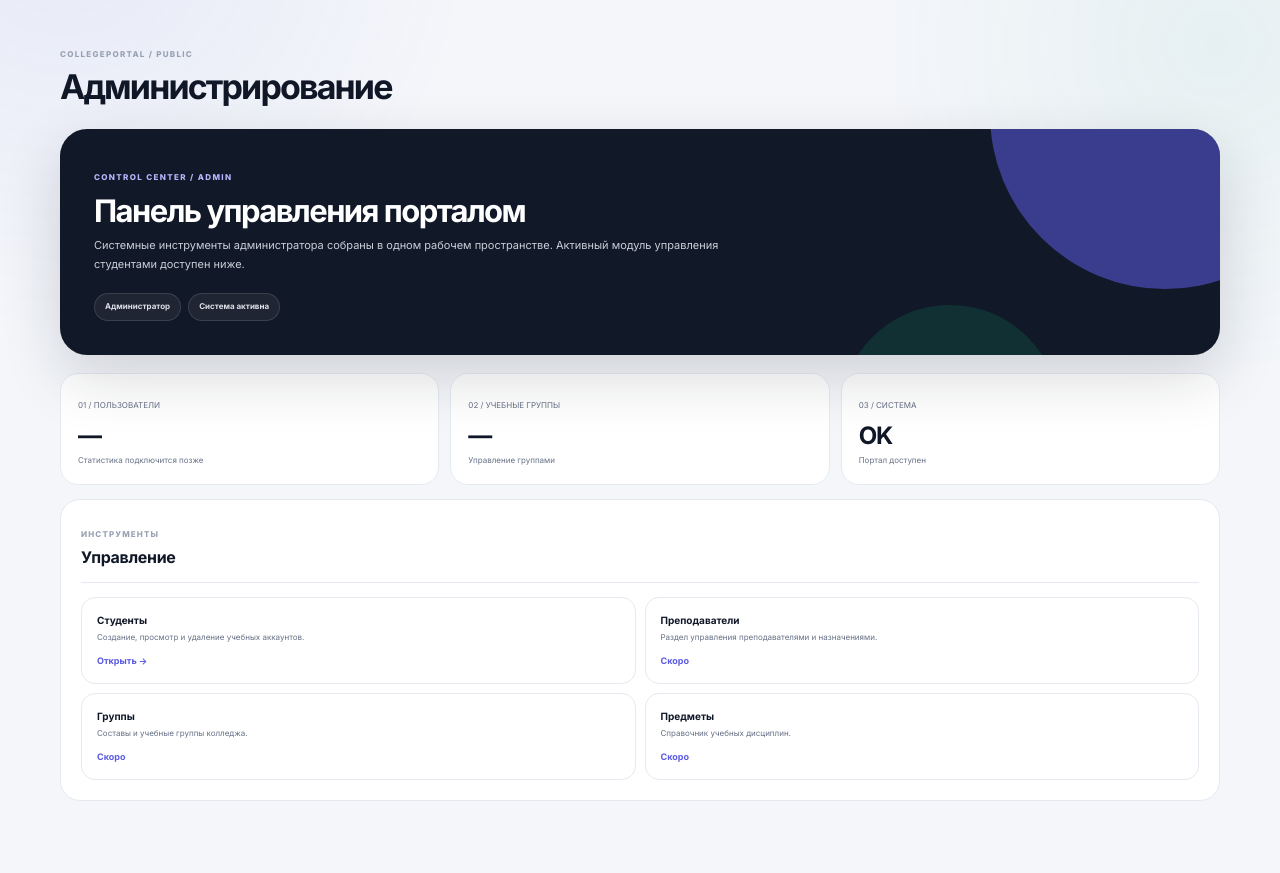
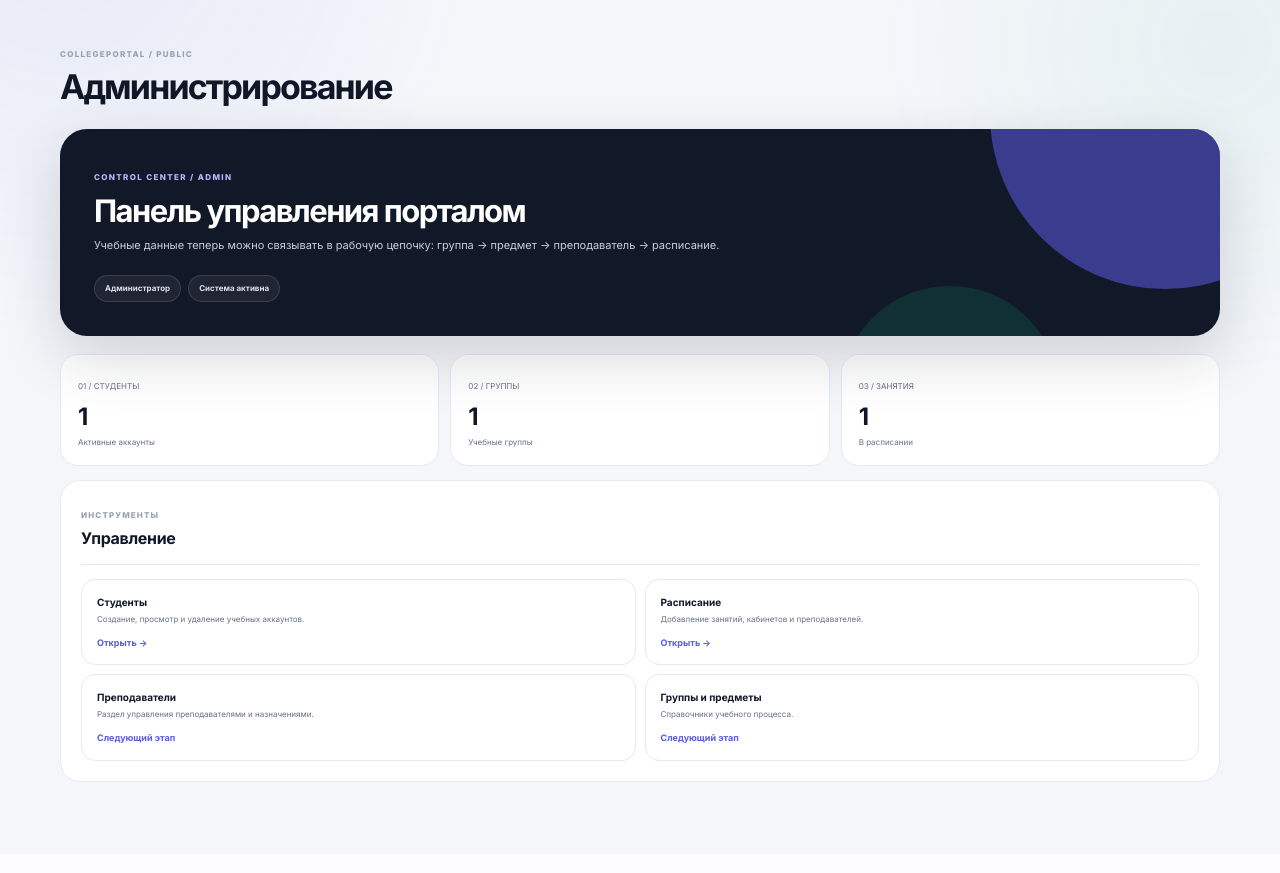
Before and after one commit to gamerpro3245/CollegePortal, a FastAPI app: template templates/admin.html in a window 1280 px wide. Shown: the part 76-949 px from the top of the page. After the commit the page ends 858 px from the top, so only its background shows below. Run offline with FastAPI, Linux system fonts and the light colour scheme; the template is opened without the code that fills it: most values are stand-ins (such as "Sample title", 1, 10 or a date in 2020).

Commit message:
Add schedule management to admin dashboard

```diff
--- a/templates/admin.html
+++ b/templates/admin.html
@@ -1,4 +1,18 @@
-{% extends "base.html" %}{% block title %}Администрирование — CollegePortal{% endblock %}{% block page_title %}Администрирование{% endblock %}{% block content %}
-<section class="hero"><span class="hero-kicker">CONTROL CENTER / ADMIN</span><h2>Панель управления порталом</h2><p>Системные инструменты администратора собраны в одном рабочем пространстве. Активный модуль управления студентами доступен ниже.</p><div class="hero-meta"><span>Администратор</span><span>Система активна</span></div></section>
-<section class="admin-grid"><div class="admin-stat"><span>01 / ПОЛЬЗОВАТЕЛИ</span><strong>—</strong><small>Статистика подключится позже</small></div><div class="admin-stat"><span>02 / УЧЕБНЫЕ ГРУППЫ</span><strong>—</strong><small>Управление группами</small></div><div class="admin-stat"><span>03 / СИСТЕМА</span><strong>OK</strong><small>Портал доступен</small></div></section>
-<section class="panel"><div class="panel-header"><div><span class="panel-label">Инструменты</span><h3>Управление</h3></div></div><div class="admin-actions"><a class="admin-action" href="/admin/students"><strong>Студенты</strong><span>Создание, просмотр и удаление учебных аккаунтов.</span><b>Открыть →</b></a><div class="admin-action"><strong>Преподаватели</strong><span>Раздел управления преподавателями и назначениями.</span><b>Скоро</b></div><div class="admin-action"><strong>Группы</strong><span>Составы и учебные группы колледжа.</span><b>Скоро</b></div><div class="admin-action"><strong>Предметы</strong><span>Справочник учебных дисциплин.</span><b>Скоро</b></div></div></section>{% endblock %}
+{% extends "base.html" %}
+{% block title %}Администрирование — CollegePortal{% endblock %}
+{% block page_title %}Администрирование{% endblock %}
+{% block content %}
+<section class="hero"><span class="hero-kicker">CONTROL CENTER / ADMIN</span><h2>Панель управления порталом</h2><p>Учебные данные теперь можно связывать в рабочую цепочку: группа → предмет → преподаватель → расписание.</p><div class="hero-meta"><span>Администратор</span><span>Система активна</span></div></section>
+<section class="admin-grid">
+  <div class="admin-stat"><span>01 / СТУДЕНТЫ</span><strong>{{ student_count }}</strong><small>Активные аккаунты</small></div>
+  <div class="admin-stat"><span>02 / ГРУППЫ</span><strong>{{ group_count }}</strong><small>Учебные группы</small></div>
+  <div class="admin-stat"><span>03 / ЗАНЯТИЯ</span><strong>{{ schedule_count }}</strong><small>В расписании</small></div>
+</section>
+<section class="panel"><div class="panel-header"><div><span class="panel-label">Инструменты</span><h3>Управление</h3></div></div>
+<div class="admin-actions">
+  <a class="admin-action" href="/admin/students"><strong>Студенты</strong><span>Создание, просмотр и удаление учебных аккаунтов.</span><b>Открыть →</b></a>
+  <a class="admin-action" href="/admin/schedule"><strong>Расписание</strong><span>Добавление занятий, кабинетов и преподавателей.</span><b>Открыть →</b></a>
+  <div class="admin-action"><strong>Преподаватели</strong><span>Раздел управления преподавателями и назначениями.</span><b>Следующий этап</b></div>
+  <div class="admin-action"><strong>Группы и предметы</strong><span>Справочники учебного процесса.</span><b>Следующий этап</b></div>
+</div></section>
+{% endblock %}
```
